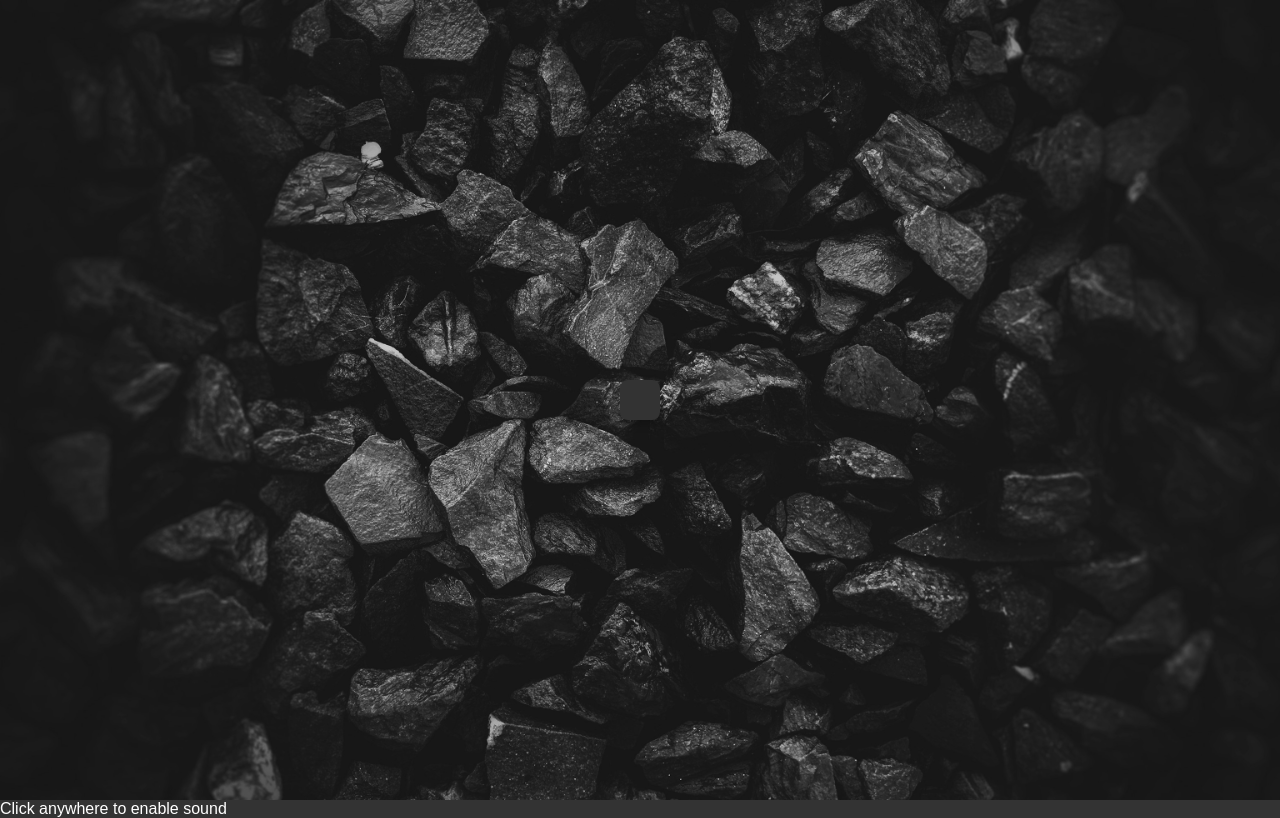
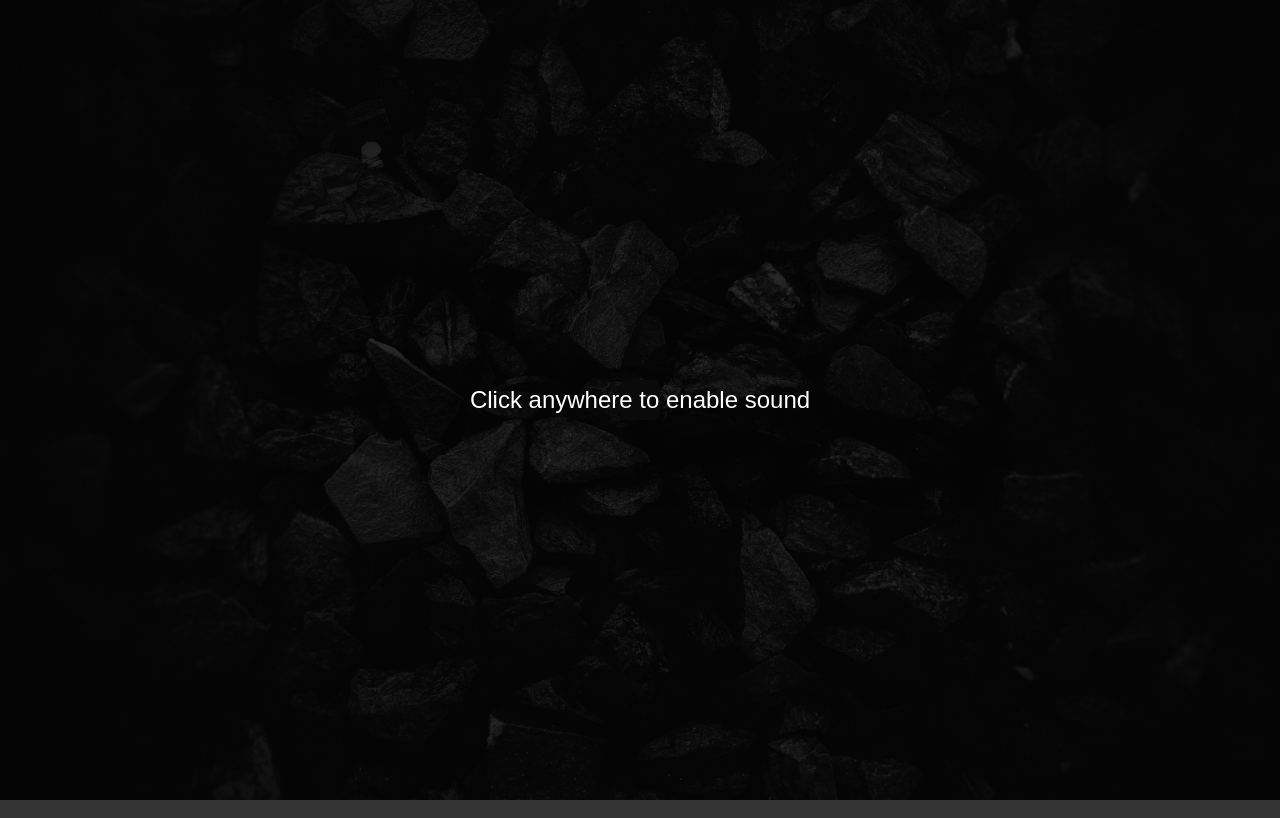
Before and after one commit to ronmy0/countdown, a plain HTML site: page index.html in a window 1280 px wide. Drawn offline with Linux system fonts and the light colour scheme.

Commit message:
Update styles.css

```diff
--- a/styles.css
+++ b/styles.css
@@ -26,7 +26,7 @@ body, html {
     font-size: var(--clock-size); /* Use the variable for the clock size */
     font-weight: bold;
     color: #fff; /* Light text color for the clock numbers */
-    background-color: #333; /* Dark background color for the clock container */
+    background-color: #333333; /* Dark background color for the clock container */
     padding: 20px;
     border-radius: 8px;
     box-shadow: 0 4px 10px rgba(0, 0, 0, 0.2);
@@ -39,3 +39,24 @@ body {
     background-size: cover;
     background-position: center;
 }
+
+/* Overlay styles */
+.overlay {
+    position: fixed;
+    top: 0;
+    left: 0;
+    width: 100%;
+    height: 100%;
+    background-color: rgba(0, 0, 0, 0.8);
+    color: white;
+    display: flex;
+    justify-content: center;
+    align-items: center;
+    z-index: 9999;
+}
+
+/* Message prompting user to click */
+.click-message {
+    font-size: 1.5rem;
+    text-align: center;
+}
```
